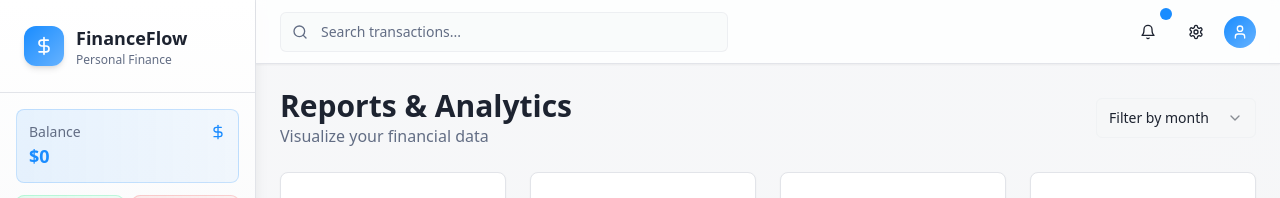
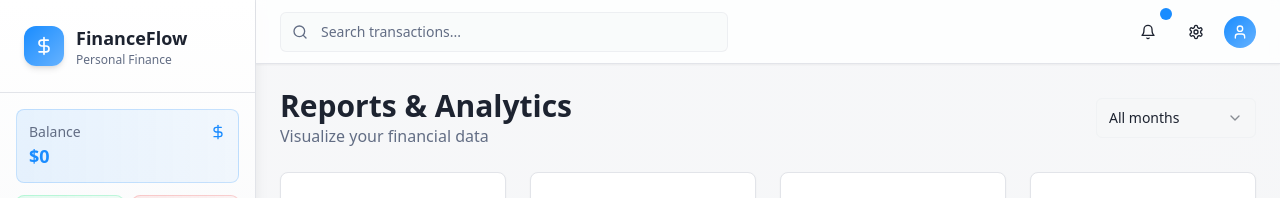
Before and after one commit to vartulChanana/sleek-fin-dash, a React (Vite) app: page /reports in a window 1280 px wide. Shown: the top 198 px of the page. Built offline with nearby package versions, Linux system fonts and the light colour scheme.

Commit message:
Fix: Select item value prop
Ensure all Select.Item components have a non-empty value prop to prevent runtime errors.

```diff
--- a/src/pages/Reports.tsx
+++ b/src/pages/Reports.tsx
@@ -92,12 +92,12 @@ export const Reports = () => {
 
         {/* Filters */}
         <div className="flex space-x-3">
-          <Select value={filterByMonth} onValueChange={setFilterByMonth}>
+          <Select value={filterByMonth || "all"} onValueChange={(value) => setFilterByMonth(value === "all" ? "" : value)}>
             <SelectTrigger className="w-40">
               <SelectValue placeholder="Filter by month" />
             </SelectTrigger>
             <SelectContent>
-              <SelectItem value="">All months</SelectItem>
+              <SelectItem value="all">All months</SelectItem>
               {Array.from(new Set(stats.transactions.map(t => t.date.slice(0, 7)))).map(month => (
                 <SelectItem key={month} value={month}>
                   {format(new Date(month + '-01'), 'MMMM yyyy')}
```
